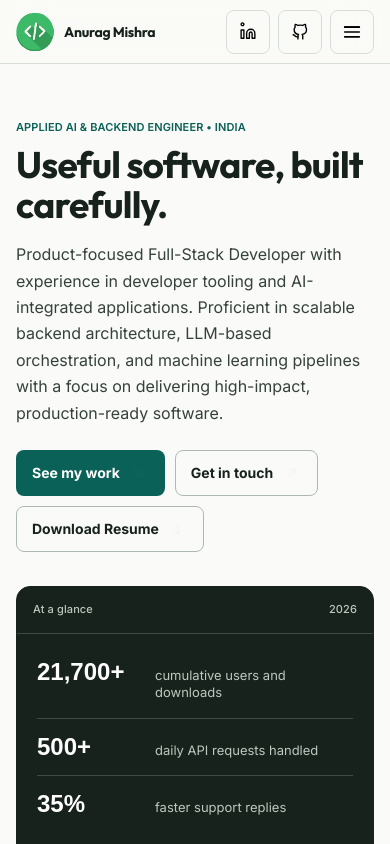
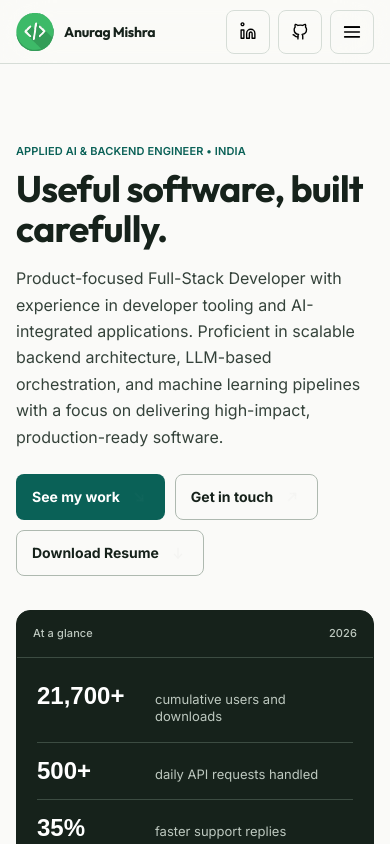
Before and after one commit to 4nur4gmishr4/TerminalPortfolio, a React (Vite) app: page / in a window 390 px wide. Shown: the top 844 px of the page. Built offline with nearby package versions, Linux system fonts and the light colour scheme; the HTML template or start-up script is replaced by a standard one.

Commit message:
fix: correctly lock mobile scrolling by targeting html and add slight mobile padding to home hero

```diff
--- a/src/components/layout/TopAppBar.tsx
+++ b/src/components/layout/TopAppBar.tsx
@@ -69,11 +69,14 @@ export const TopAppBar = ({ onCommandOpen }: TopAppBarProps) => {
   useEffect(() => {
     if (mobileOpen) {
       document.body.style.overflow = "hidden";
+      document.documentElement.style.overflow = "hidden";
     } else {
       document.body.style.overflow = "";
+      document.documentElement.style.overflow = "";
     }
     return () => {
       document.body.style.overflow = "";
+      document.documentElement.style.overflow = "";
     };
   }, [mobileOpen]);
 
--- a/src/index.css
+++ b/src/index.css
@@ -2092,7 +2092,7 @@ h3 {
   .home-hero {
     min-height: 0;
     gap: 34px;
-    padding: 18px 0 48px;
+    padding: 42px 0 48px;
   }
 
   .impact-ledger {
```
